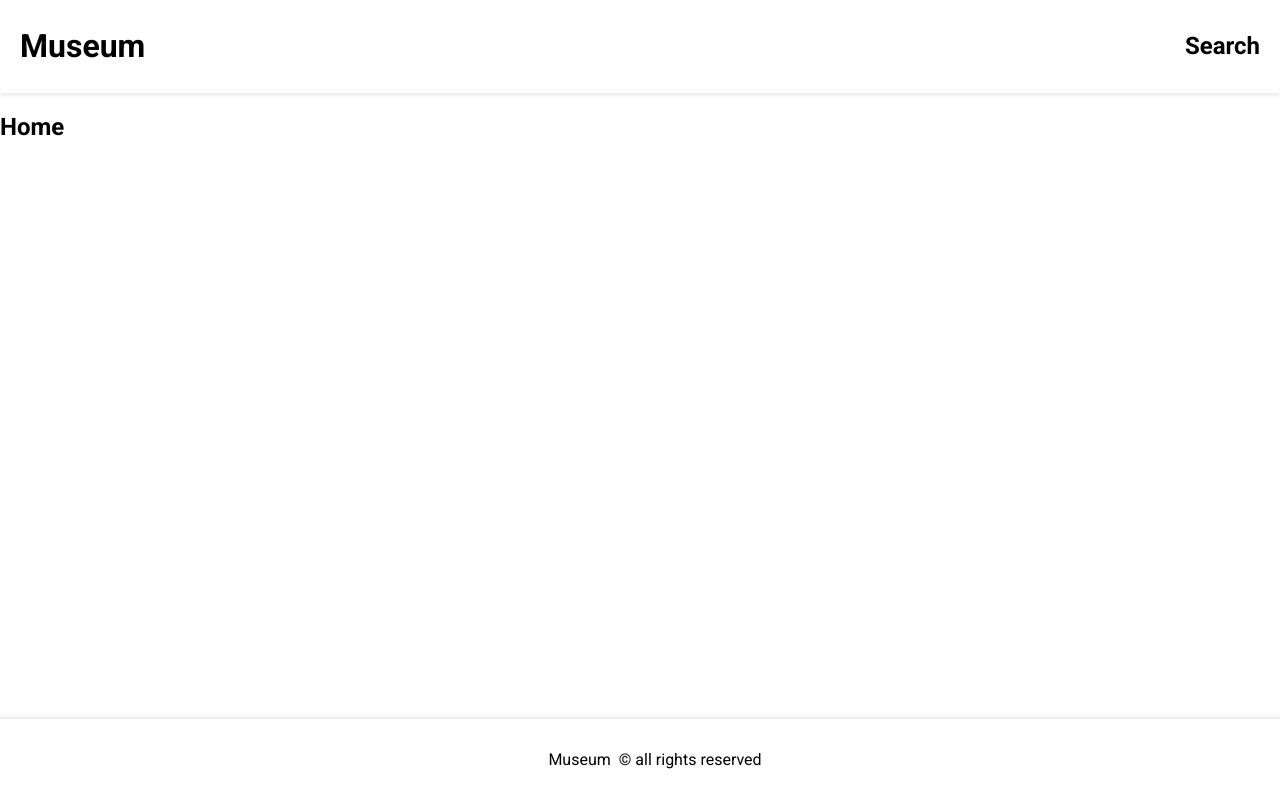
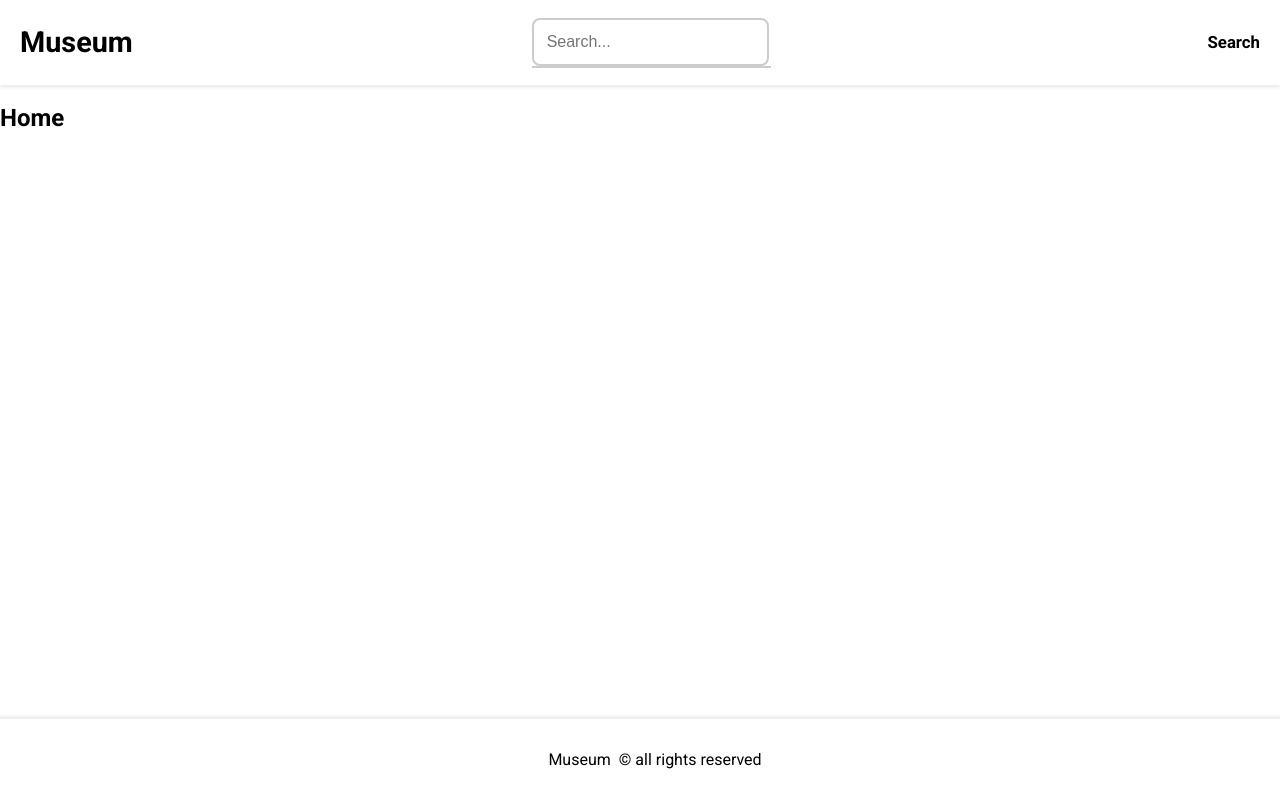
Before and after one commit to MaximeArn/museum_showroom, a React (Vite) app: page / in a window 1280 px wide. Built offline with nearby package versions, Linux system fonts and the light colour scheme.

Commit message:
bases of the search bar

```diff
--- a/src/Layout/Header.tsx
+++ b/src/Layout/Header.tsx
@@ -1,11 +1,14 @@
 import { Link } from "react-router";
+import SearchBar from "../components/searchBar";
 import "../styles/header.css";
+
 export default function Header() {
   return (
     <header className="header">
       <Link to="/">
         <h1 className="header__title">Museum</h1>
       </Link>
+      <SearchBar />
       <nav>
         <ul>
           <li>
--- /dev/null
+++ b/src/components/searchBar.tsx
@@ -0,0 +1,43 @@
+import { useState } from "react";
+import "../styles/searchBar.css";
+export default function SearchBar() {
+  const [searchValue, setSearchValue] = useState("");
+  const [searchResults, setSearchResults] = useState([]);
+
+  const handleSearch = async (e: React.ChangeEvent<HTMLInputElement>) => {
+    e.preventDefault();
+    const inputValue = e.target.value.trim();
+    console.log("setting search value to", inputValue);
+    setSearchValue(inputValue);
+    if (!inputValue) return;
+    try {
+      const response = await fetch(
+        `https://collectionapi.metmuseum.org/public/collection/v1/search?q=${inputValue}`
+      );
+      const results = await response.json();
+      if (!results.total) return;
+      console.log(results);
+      setSearchResults(results.objectIDs.slice(0, 5));
+    } catch (error) {
+      console.error("Error fetching search results", error);
+    }
+  };
+
+  return (
+    <div className="search-bar-container">
+      <form className="search-bar">
+        <input
+          type="text"
+          placeholder="Search..."
+          value={searchValue}
+          onChange={handleSearch}
+        />
+      </form>
+      <ul className="search-results">
+        {searchResults.map((result) => (
+          <li key={result}>{result}</li>
+        ))}
+      </ul>
+    </div>
+  );
+}
--- a/src/styles/header.css
+++ b/src/styles/header.css
@@ -8,10 +8,18 @@
 }
 
 .header a {
+  font-size: 0.9rem;
   color: black;
   text-decoration: none;
+}
+.header nav a {
+  font-size: 0.7rem;
 }
 
 .header li {
   list-style: none;
 }
+
+.header a:hover {
+  color: #099984;
+}
--- /dev/null
+++ b/src/styles/searchBar.css
@@ -0,0 +1,63 @@
+.search-bar {
+  display: flex;
+  align-items: center;
+  gap: 8px;
+  border: 2px solid #ccc;
+  border-radius: 8px;
+  padding: 5px;
+  background-color: #fff;
+  transition: border-color 0.3s ease-in-out;
+}
+
+.search-bar:focus-within {
+  border-color: #099984;
+}
+
+.search-bar input {
+  border: none;
+  outline: none;
+  padding: 8px;
+  flex: 1;
+  font-size: 16px;
+}
+
+.search-bar button {
+  background: none;
+  border: none;
+  cursor: pointer;
+  font-size: 18px;
+  padding: 8px;
+  color: #007bff;
+}
+
+.search-bar button:hover {
+  color: #0056b3;
+}
+
+.search-bar-container {
+  position: relative;
+}
+
+.search-results {
+  position: absolute;
+  top: 100%;
+  left: 0;
+  width: 100%;
+  background-color: white;
+  border: 1px solid #ccc;
+  z-index: 1;
+  max-height: 200px; /* Adjust as needed */
+  overflow-y: auto;
+  margin: 0;
+  padding: 0;
+  list-style: none;
+}
+
+.search-results li {
+  padding: 8px;
+  border-bottom: 1px solid #ccc;
+}
+
+.search-results li:last-child {
+  border-bottom: none;
+}
```
